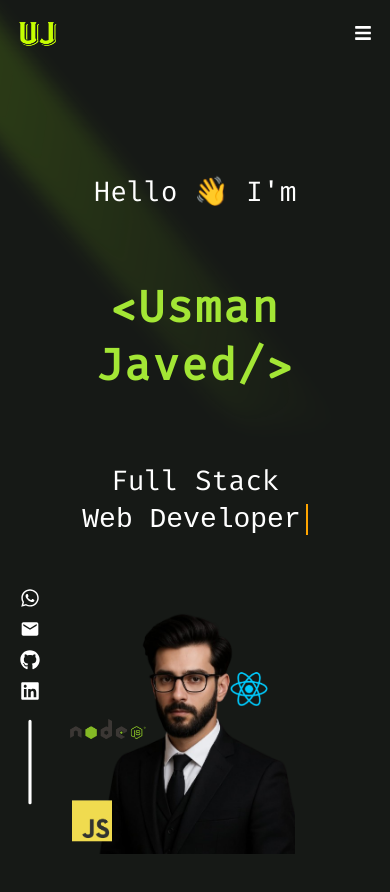
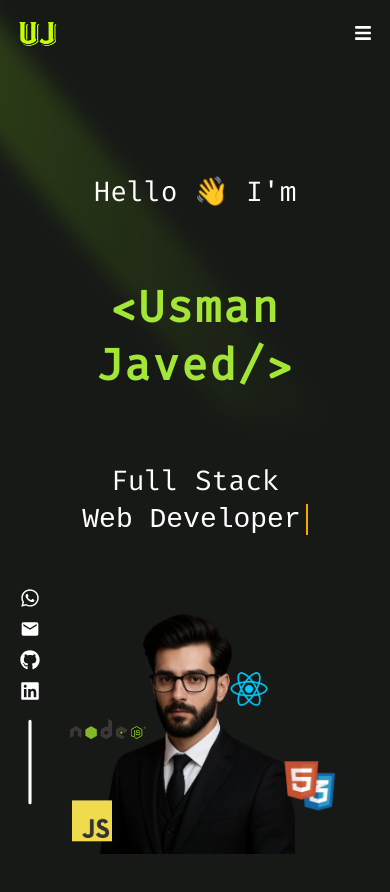
Before and after one commit to Usman-Javed-07/Usman-Portfolio, a React (Vite) app: page / in a window 390 px wide. Shown: the top 892 px of the page. Built offline with nearby package versions, Linux system fonts and the light colour scheme.

Commit message:
add html css icon

```diff
--- a/src/App.css
+++ b/src/App.css
@@ -382,3 +382,54 @@
     left: 64%;
   }
 }
+/*  */
+
+ .html-icon {
+ display: flex;
+ position: relative;
+}
+.html-icon img {
+  position: absolute;
+  width: 130px;
+  height: auto;
+  top: -20rem;
+  left: 62%;
+}
+@media screen and (max-width: 1024px) {
+  .html-icon img  {
+    height: auto;
+    top: -20rem;
+    left: 70%;
+  }
+}
+@media screen and (max-width: 768px) {
+  .html-icon img  {
+    width: 70px;
+    height: auto;
+    top: -10rem;
+    left: 62%;
+  }
+}
+@media screen and (max-width: 426px) {
+  .html-icon img  {
+    height: auto;
+    top: -10rem;
+    left: 71%;
+  }
+}
+@media screen and (max-width: 376px) {
+  .html-icon img  {
+    height: auto;
+    top: -10rem;
+    left: 75%;
+  }
+}
+
+@media screen and (max-width: 321px) {
+  .html-icon img  {
+    width: 50px;
+    height: auto;
+    top: -9rem;
+    left: 80%;
+  }
+}
--- a/src/App.jsx
+++ b/src/App.jsx
@@ -163,8 +163,13 @@ function App() {
                <div className="js-icon">
                 <img src="./images/js.png" alt="js" />
                </div>
+
                <div className="react-icon">
                 <img src="./images/react.png" alt="react" />
+               </div>
+
+               <div className="html-icon">
+                <img src="./images/html.png" alt="html" />
                </div>
       </header>
     </>
```
